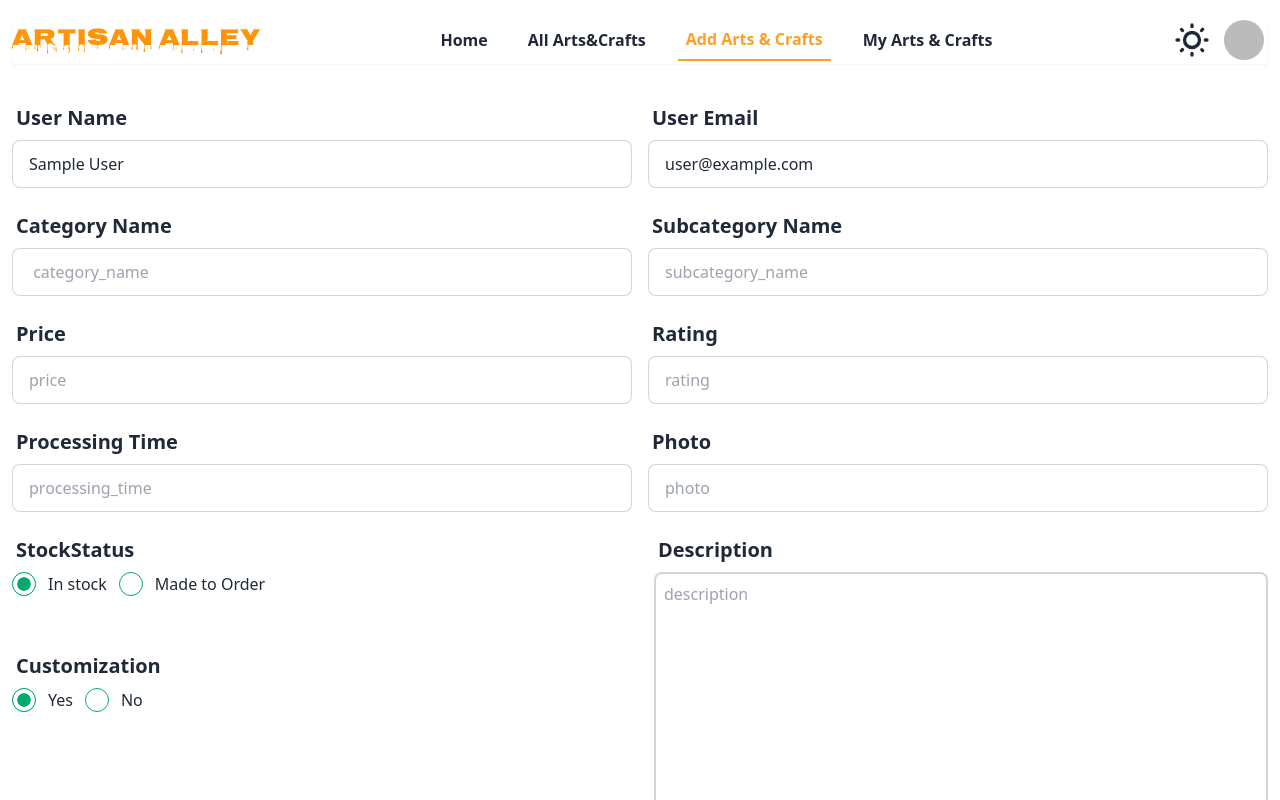
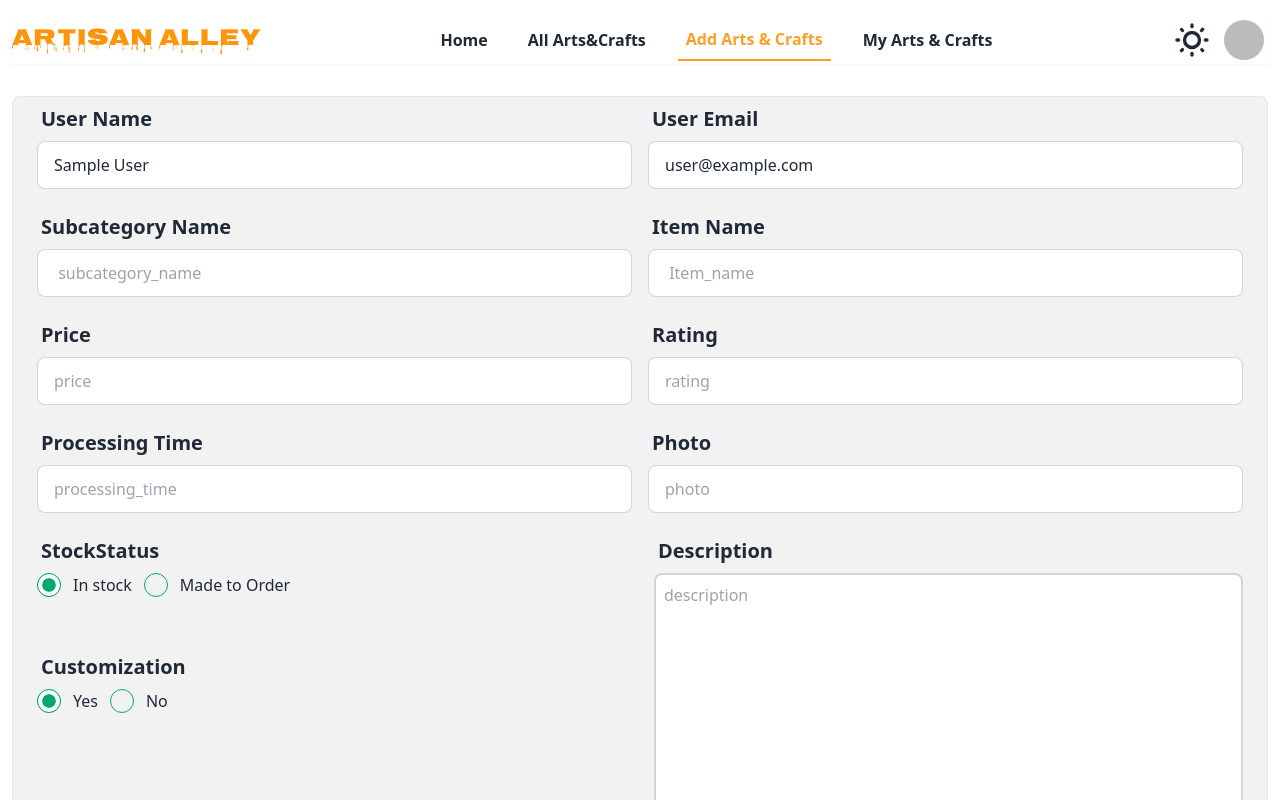
Before and after one commit to reduanhaiderrifat/Artisan-Alley, a React (Vite) app: page /addartscrafts in a window 1280 px wide. Shown: the top 800 px of the page. Built offline with nearby package versions, Linux system fonts and the light colour scheme; no server answers; sample sign-in values are in the browser's storage.

Commit message:
create readme file

```diff
--- a/src/components/CeaftDetails.jsx
+++ b/src/components/CeaftDetails.jsx
@@ -75,7 +75,7 @@ const CeaftDetails = () => {
               <span className=" font-bold">{category}</span>
             </h2>
             <h2 className="mb-3 text-xl font-semibold">
-              <span className=" font-bold"> Subcategory</span> : {subcategory}
+              <span className=" font-bold"> Name</span> : {subcategory}
             </h2>
             <p className="text-sm dark:text-gray-600 break-all">
               <strong>Description</strong>: {description}
--- a/src/components/CraftCard.jsx
+++ b/src/components/CraftCard.jsx
@@ -5,8 +5,8 @@ import { Link } from "react-router-dom";
 const CraftCard = ({ prod }) => {
   const { photo, _id, category, subcategory, description } = prod;
   return (
-    <div>
-      <div className=" rounded-md shadow-md dark:bg-gray-50 dark:text-gray-800">
+    <div className=" ">
+      <div className=" rounded-md shadow-md dark:bg-gray-50 dark:text-gray-800  ">
         <div className=" overflow-hidden">
           <img
             src={photo}
--- a/src/components/MyCard.jsx
+++ b/src/components/MyCard.jsx
@@ -39,7 +39,7 @@ const MyCard = ({ product, setItems, products }) => {
             if (data.deletedCount > 0) {
               Swal.fire({
                 title: "Deleted!",
-                text: "Your file has been deleted.",
+                text: "Your Product has been deleted.",
                 icon: "success",
               });
               const remaing = products.filter((p) => p._id !== id);
@@ -70,7 +70,7 @@ const MyCard = ({ product, setItems, products }) => {
         </div>
         <div className="mt-6 mb-2">
           <span className="block text-md font-medium tracking-widest uppercase dark:text-violet-600">
-            <strong>Category :</strong> {category}
+            <strong>Subcategory :</strong> {category}
           </span>
           <h2 className="text-xl font-semibold text-[#ff9409] tracking-wide mt-3">
             {subcategory}
--- a/src/components/UpdateProduct.jsx
+++ b/src/components/UpdateProduct.jsx
@@ -50,7 +50,6 @@ const UpdateProduct = () => {
       photo,
       subcategory,
     };
-    // console.log(upadateproducts);
     fetch(`https://art-craft-server-iota.vercel.app/products/${_id}`, {
       method: "PUT",
       headers: {
@@ -83,7 +82,7 @@ const UpdateProduct = () => {
       <Helmet>
         <title>Artisan Alley_Update Product</title>
       </Helmet>
-      <div className="my-8">
+      <div className="my-8 border rounded-lg bg-base-200 p-4">
         <form onSubmit={handleSubmit} className=" space-y-4 ">
           {/* form products information row */}
           <Fade direction="down" triggerOnce={true}>
@@ -91,7 +90,7 @@ const UpdateProduct = () => {
               <div className="form-control lg:w-1/2">
                 <label className="label">
                   <span className="label-text font-bold text-xl">
-                    Category Name
+                    Subcategory Name
                   </span>
                 </label>
                 <label className="input-group">
@@ -99,7 +98,7 @@ const UpdateProduct = () => {
                     type="text"
                     name="category"
                     className="input input-bordered w-full"
-                    placeholder=" category_name"
+                    placeholder=" subcategory_name"
                     defaultValue={category}
                     required
                   />
@@ -108,7 +107,7 @@ const UpdateProduct = () => {
               <div className="form-control  lg:w-1/2">
                 <label className="label">
                   <span className="label-text font-bold text-xl">
-                    Subcategory Name
+                    Item Name
                   </span>
                 </label>
                 <label className="input-group">
@@ -116,7 +115,7 @@ const UpdateProduct = () => {
                     type="text"
                     name="subcategory"
                     className="input input-bordered w-full"
-                    placeholder="subcategory_name"
+                    placeholder="Item_name"
                     defaultValue={subcategory}
                     required
                   />
@@ -208,7 +207,7 @@ const UpdateProduct = () => {
                       name="customization"
                       defaultValue={customization}
                       id=""
-                      className="input input-bordered w-full"
+                      className="input input-bordered select w-full"
                     >
                       <option value="yes">yes</option>
                       <option value="no">no</option>
@@ -224,7 +223,7 @@ const UpdateProduct = () => {
                     <select
                       name="stockStatus"
                       id=""
-                      className="input input-bordered w-full"
+                      className="input input-bordered w-full select"
                       defaultValue={stockStatus}
                     >
                       <option value="inStock">inStock</option>
--- a/src/components/VeiwDetails.jsx
+++ b/src/components/VeiwDetails.jsx
@@ -75,7 +75,7 @@ const VeiwDetails = () => {
             className=" w-full mb-4 h-96 md:h-[450px] lg:h-[550px] dark:bg-gray-500"
           />
           <h2 className="mb-1 text-xl font-semibold">
-            <span className=" font-bold">Category </span> : {category}
+            <span className=" font-bold">Subcategory </span> : {category}
           </h2>
           <h2 className=" text-xl mt-4 my-2 font-semibold">
             <span className=" font-bold "> {subcategory}</span>
--- a/src/pages/AddArtsCarfts.jsx
+++ b/src/pages/AddArtsCarfts.jsx
@@ -69,7 +69,7 @@ const AddArtsCarfts = () => {
       <Helmet>
         <title>Artisan Alley_Add Arts&Crafts</title>
       </Helmet>
-      <div className="my-8">
+      <div className="my-8 px-6 border rounded-lg bg-base-200">
         <form onSubmit={handleSubmit} className=" space-y-4">
           {/* form user information row */}
           <Fade direction="down" triggerOnce={true}>
@@ -115,7 +115,7 @@ const AddArtsCarfts = () => {
               <div className="form-control lg:w-1/2">
                 <label className="label">
                   <span className="label-text font-bold text-xl">
-                    Category Name
+                    Subcategory Name
                   </span>
                 </label>
                 <label className="input-group">
@@ -123,7 +123,7 @@ const AddArtsCarfts = () => {
                     type="text"
                     name="category"
                     className="input input-bordered w-full"
-                    placeholder=" category_name"
+                    placeholder=" subcategory_name"
                     required
                   />
                 </label>
@@ -131,7 +131,7 @@ const AddArtsCarfts = () => {
               <div className="form-control  lg:w-1/2">
                 <label className="label">
                   <span className="label-text font-bold text-xl">
-                    Subcategory Name
+                    Item Name
                   </span>
                 </label>
                 <label className="input-group">
@@ -139,7 +139,7 @@ const AddArtsCarfts = () => {
                     type="text"
                     name="subcategory"
                     className="input input-bordered w-full"
-                    placeholder="subcategory_name"
+                    placeholder=" Item_name"
                     required
                   />
                 </label>
@@ -215,11 +215,11 @@ const AddArtsCarfts = () => {
               </div>
             </div>
           </Fade>
-          {/* form quantity row */}
+          {/* form stock and customaize row */}
           <div className="lg:flex gap-4">
             <div className="form-control lg:w-1/2">
               <div className="">
-                <Fade direction="left" delay={1800} triggerOnce={true}>
+                <Fade direction="left" delay={1600} triggerOnce={true}>
                   {" "}
                   <label className="label">
                     <span className="label-text font-bold text-xl">
@@ -249,7 +249,7 @@ const AddArtsCarfts = () => {
                 </Fade>
               </div>
               <div className="mt-12">
-                <Fade direction="left" delay={2400} triggerOnce={true}>
+                <Fade direction="left" delay={1600} triggerOnce={true}>
                   <label className="label">
                     <span className="label-text font-bold text-xl">
                       Customization
--- a/src/pages/AllArtsCarts.jsx
+++ b/src/pages/AllArtsCarts.jsx
@@ -43,10 +43,10 @@ const AllArtsCarts = () => {
             <tr>
               <th></th>
               <th>
-                <strong>Category</strong>
+                <strong>Subcategory</strong>
               </th>
               <th>
-                <strong>Subcategory</strong>
+                <strong>Item Name</strong>
               </th>
               <th>
                 <strong>Customization</strong>
--- a/src/pages/MyArtsCarfts.jsx
+++ b/src/pages/MyArtsCarfts.jsx
@@ -44,10 +44,10 @@ const MyArtsCarfts = () => {
   if (products.length === 0) {
     return (
       <div className="h-screen flex justify-center items-center flex-col">
-        <h2 className=" text-5xl font-semibold text-center">
+        <h2 className=" text-2xl md:text-4xl lg:text-5xl font-semibold text-center">
           <i>No data available!</i>
         </h2>
-        <h3 className=" text-5xl font-semibold mt-1">
+        <h3 className=" text-2xl md:text-4xl lg:text-5xl font-semibold mt-1">
           <i>Please upload some data!</i>
         </h3>
       </div>
--- a/src/pages/NotFoundPage.jsx
+++ b/src/pages/NotFoundPage.jsx
@@ -1,5 +1,5 @@
 import { Link, useRouteError } from "react-router-dom";
-import gif from "../../public/Animation - 1709742745397.gif";
+import gif from "/Animation - 1709742745397.gif";
 import { Helmet } from "react-helmet-async";
 const NotFoundPage = () => {
   const error = useRouteError();
--- a/src/pages/Register.jsx
+++ b/src/pages/Register.jsx
@@ -298,7 +298,7 @@ const Register = () => {
                     {loading ? (
                       <span className="loading loading-spinner loading-md"></span>
                     ) : (
-                      "Singup"
+                      "Register"
                     )}
                   </button>
                 </div>
```
Also changed, not shown: src/shared/Footer.jsx (+15 -3 lines), src/shared/Navbar.jsx (+4 -3 lines), 1 other file (tests, documents, lock files or other folders).
